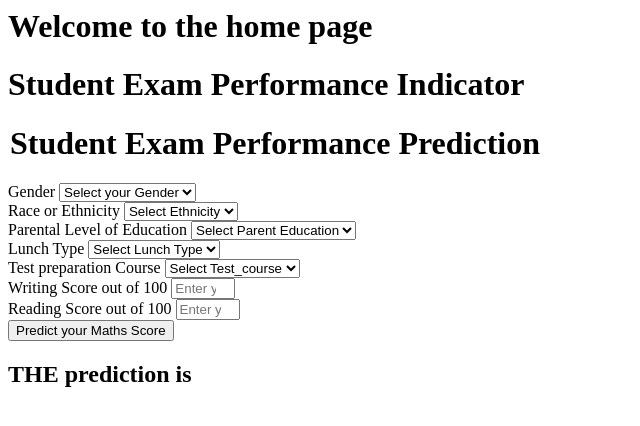
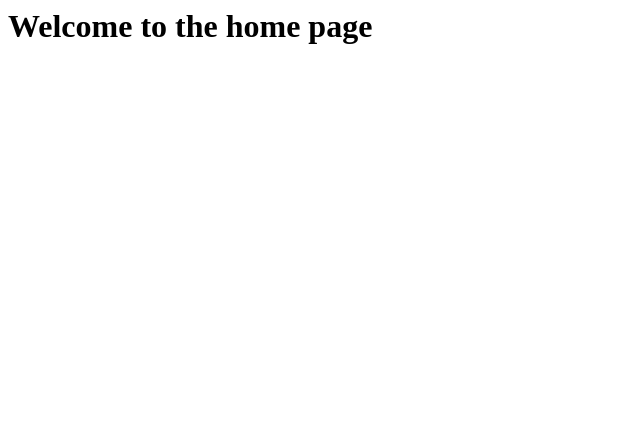
Before and after one commit to gurleenmundy/mlproject1, a Flask app: page / in a window 1280 px wide. Shown: the top 426 px of the page, without its empty margins (0-640 px from the left). Run offline with Flask 3, Linux system fonts and the light colour scheme.

Commit message:
Update index.html

```diff
--- a/templates/index.html
+++ b/templates/index.html
@@ -1,112 +1 @@
 <h1>Welcome to the home page</h1>
-<html>
-<body>
-    <div class="login">
-       <h1>Student Exam Performance Indicator</h1>
-
-       <form action="{{ url_for('predict_datapoint')}}" method="post">
-        <h1>
-            <legend>Student Exam Performance Prediction</legend>
-        </h1>
-        <div class="mb-3">
-            <label class="form-label">Gender</label>
-            <select class="form-control" name="gender" placeholder="Enter you Gender" required>
-                <option class="placeholder" selected disabled value="">Select your Gender</option>
-                <option value="male">
-                    Male
-                </option>
-                <option value="female">
-                    Female
-                </option>
-            </select>
-        </div>
-        <div class="mb-3">
-            <label class="form-label">Race or Ethnicity</label>
-            <select class="form-control" name="ethnicity" placeholder="Enter you ethnicity" required>
-                <option class="placeholder" selected disabled value="">Select Ethnicity</option>
-                <option value="group A">
-                    Group A
-                </option>
-                <option value="group B">
-                    Group B
-                </option>
-                <option value="group C">
-                    Group C
-                </option>
-                <option value="group D">
-                    Group D
-                </option>
-                <option value="group E">
-                    Group E
-                </option>
-            </select>
-        </div>
-        <div class="mb-3">
-            <label class="form-label">Parental Level of Education</label>
-            <select class="form-control" name="parental_level_of_education"
-                placeholder="Enter you Parent Education" required>
-                <option class="placeholder" selected disabled value="">Select Parent Education</option>
-                <option value="associate's degree">
-                    associate's degree
-                </option>
-                <option value="bachelor's degree">
-                    bachelor's degree
-                </option>
-                <option value="high school">
-                    high school
-                </option>
-                <option value="master's degree">
-                    master's degree
-                </option>
-                <option value="some college">
-                    some college
-                </option>
-                <option value="some high school">
-                    some high school
-                </option>
-            </select>
-        </div>
-        <div class="mb-3">
-            <label class="form-label">Lunch Type</label>
-            <select class="form-control" name="lunch" placeholder="Enter you Lunch" required>
-                <option class="placeholder" selected disabled value="">Select Lunch Type</option>
-                <option value="free/reduced">
-                    free/reduced
-                </option>
-                <option value="standard">
-                    standard
-                </option>
-            </select>
-        </div>
-        <div class="mb-3">
-            <label class="form-label">Test preparation Course</label>
-            <select class="form-control" name="test_preparation_course" placeholder="Enter you Course"
-                required>
-                <option class="placeholder" selected disabled value="">Select Test_course</option>
-                <option value="none">
-                    None
-                </option>
-                <option value="completed">
-                    Completed
-                </option>
-            </select>
-        </div>
-        <div class="mb-3">
-            <label class="form-label">Writing Score out of 100</label>
-            <input class="form-control" type="number" name="reading_score"
-                placeholder="Enter your Reading score" min='0' max='100' />
-        </div>
-        <div class="mb-3">
-            <label class="form-label">Reading Score out of 100</label>
-            <input class="form-control" type="number" name="writing_score"
-                placeholder="Enter your Reading Score" min='0' max='100' />
-        </div>
-        <div class="mb-3">
-            <input class="btn btn-primary" type="submit" value="Predict your Maths Score" required />
-        </div>
-    </form>
-    <h2>
-       THE  prediction is {{results}}
-    </h2>
-   <body>
-</html>
```
